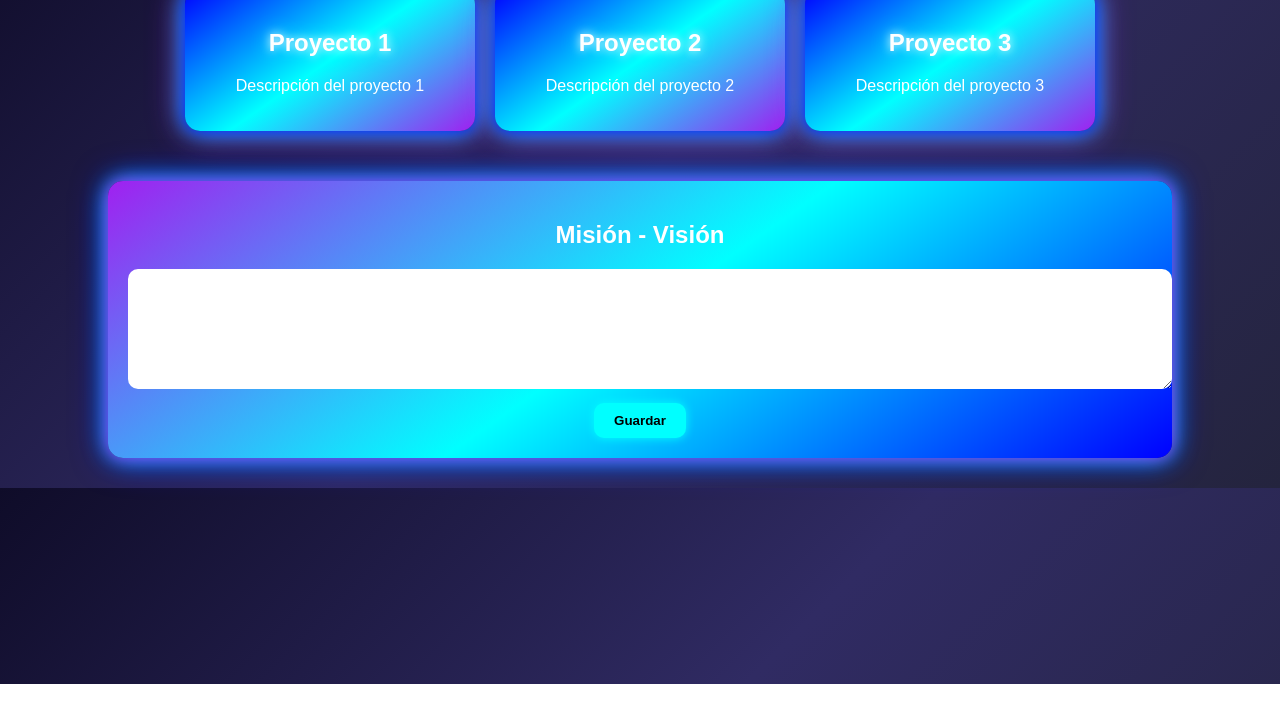
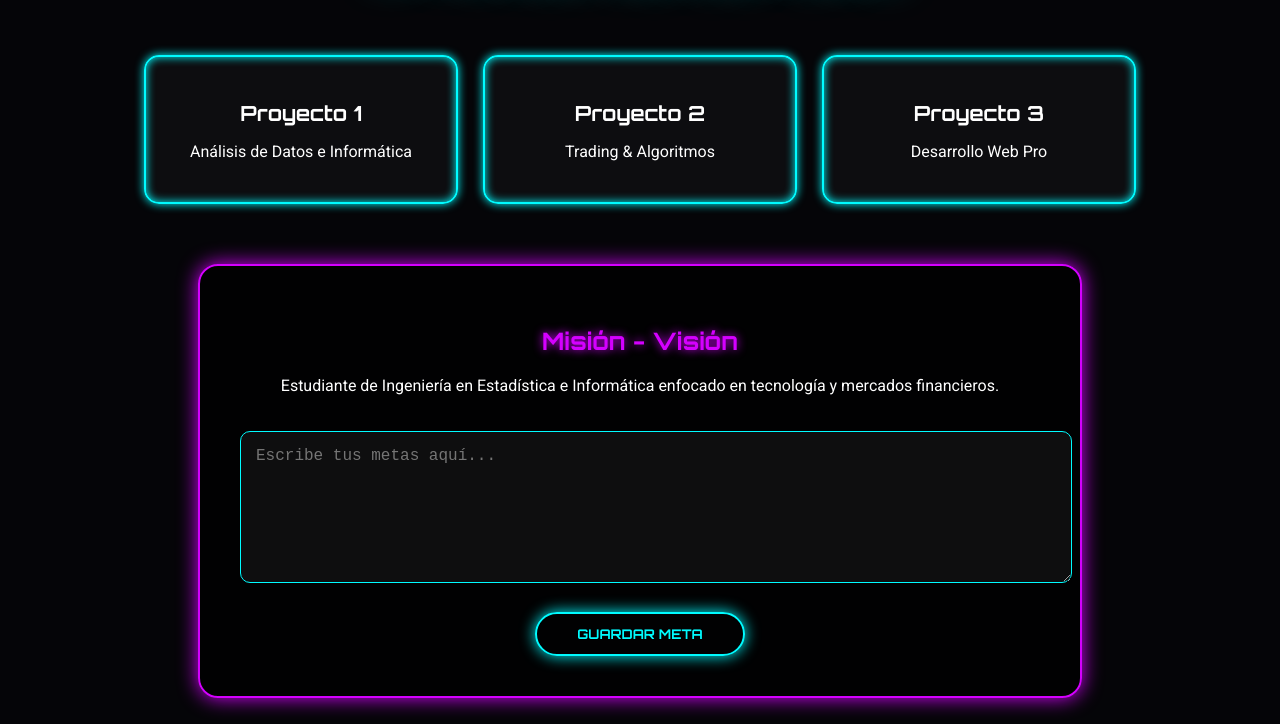
Before and after one commit to Yossel-Condori-Arrosquipa/Mi-primer-repositorio, a plain HTML site: page index.html in a window 1280 px wide. Shown: the part 116-840 px from the top of the page. Before the commit the page ends 800 px from the top, so only its background shows below. Drawn offline with Linux system fonts and the light colour scheme.

Commit message:
Mi primera página web

```diff
--- a/index.html
+++ b/index.html
@@ -2,127 +2,169 @@
 <html lang="es">
 <head>
     <meta charset="UTF-8">
-<title>MI PRIMER REPOSITORIO</title>
+    <meta name="viewport" content="width=device-width, initial-scale=1.0">
+    <title>Mi Portafolio Neón Pro</title>
+    <link href="https://fonts.googleapis.com/css2?family=Orbitron:wght@400;700&family=Roboto:wght@300;400&display=swap" rel="stylesheet">
 
     <style>
+        :root {
+            --neon-cyan: #00fbff;
+            --neon-purple: #d400ff;
+            --bg-dark: #050508;
+        }
+
         body {
+            background-color: var(--bg-dark);
+            color: white;
+            font-family: 'Roboto', sans-serif;
             margin: 0;
-        font-family: Arial, sans-serif;
-        background: linear-gradient(135deg, #0f0c29, #302b63, #24243e);
-        color: white;
-        text-align: center;
+            padding: 20px;
+            display: flex;
+            flex-direction: column;
+            align-items: center;
+            min-height: 100vh;
         }
 
         h1 {
-        margin: 20px;
-        font-size: 40px;
-        text-shadow: 0 0 10px #00f, 0 0 20px #0ff, 0 0 30px #a020f0;
+            font-family: 'Orbitron', sans-serif;
+            margin-top: 40px;
+            color: #fff;
+            text-transform: uppercase;
+            letter-spacing: 4px;
+            text-align: center;
+            /* Neón intenso en el título */
+            text-shadow:
+                0 0 5px #fff,
+                0 0 10px var(--neon-cyan),
+                0 0 20px var(--neon-cyan),
+                0 0 40px var(--neon-cyan);
         }
 
         .container {
             display: flex;
+            gap: 25px;
+            margin-top: 50px;
+            flex-wrap: wrap;
             justify-content: center;
-        gap: 20px;
-        flex-wrap: wrap;
-        padding: 20px;
         }
 
         .card {
-        width: 250px;
-        padding: 20px;
+            background: rgba(255, 255, 255, 0.03);
+            border: 2px solid var(--neon-cyan);
             border-radius: 15px;
-        background: linear-gradient(145deg, #00f, #0ff, #a020f0);
-        box-shadow: 0 0 15px #00f, 0 0 25px #0ff, 0 0 35px #a020f0;
-        transition: transform 0.3s;
+            padding: 25px;
+            width: 260px;
+            text-align: center;
+            transition: all 0.4s ease;
+            /* Sombra de neón externa e interna */
+            box-shadow:
+                0 0 10px var(--neon-cyan),
+                inset 0 0 10px var(--neon-cyan);
         }
 
+        /* Efecto cuando pasas el mouse (Hover) */
         .card:hover {
-        transform: scale(1.05);
+            transform: translateY(-15px);
+            border-color: var(--neon-purple);
+            box-shadow:
+                0 0 20px var(--neon-purple),
+                0 0 40px var(--neon-purple),
+                inset 0 0 15px var(--neon-purple);
         }
 
         .card h2 {
-        text-shadow: 0 0 10px #fff, 0 0 20px #0ff;
+            font-family: 'Orbitron', sans-serif;
+            font-size: 1.3rem;
+            margin-bottom: 15px;
+            color: #fff;
         }
 
-    .misión {
-        margin: 30px auto;
-        width: 80%;
-        padding: 20px;
-        border-radius: 15px;
-        background: linear-gradient(145deg, #a020f0, #0ff, #00f);
-        box-shadow: 0 0 15px #a020f0, 0 0 25px #0ff, 0 0 35px #00f;
+        .mision-vision {
+            margin-top: 60px;
+            width: 90%;
+            max-width: 800px;
+            padding: 40px;
+            background: rgba(0, 0, 0, 0.8);
+            border: 2px solid var(--neon-purple);
+            border-radius: 20px;
+            box-shadow: 0 0 20px var(--neon-purple);
+            text-align: center;
+        }
+
+        .mision-vision h2 {
+            font-family: 'Orbitron', sans-serif;
+            color: var(--neon-purple);
+            text-shadow: 0 0 10px var(--neon-purple);
+            margin-bottom: 20px;
         }
 
         textarea {
             width: 100%;
-        height: 100px;
+            height: 120px;
+            background: rgba(255, 255, 255, 0.05);
+            border: 1px solid var(--neon-cyan);
+            color: white;
+            padding: 15px;
             border-radius: 10px;
-        border: none;
-        padding: 10px;
-        font-size: 14px;
+            margin-top: 20px;
+            font-size: 1rem;
             outline: none;
+            transition: 0.3s;
+        }
+
+        textarea:focus {
+            border-color: var(--neon-purple);
+            box-shadow: 0 0 10px var(--neon-purple);
         }
 
         button {
-        margin-top: 10px;
-        padding: 10px 20px;
-        border: none;
-        border-radius: 10px;
-        background: #0ff;
-        color: black;
+            margin-top: 25px;
+            padding: 12px 40px;
+            background: transparent;
+            color: var(--neon-cyan);
+            border: 2px solid var(--neon-cyan);
+            border-radius: 50px;
+            cursor: pointer;
+            font-family: 'Orbitron', sans-serif;
             font-weight: bold;
-        cursor: pointer;
-        box-shadow: 0 0 10px #0ff;
+            text-transform: uppercase;
+            transition: 0.3s;
+            box-shadow: 0 0 15px var(--neon-cyan);
         }
 
+        button:hover {
+            background: var(--neon-cyan);
+            color: #000;
+            box-shadow: 0 0 40px var(--neon-cyan);
+        }
     </style>
 </head>
-
 <body>
 
-<h1>MI PRIMER REPOSITORIO</h1>
+    <h1>Mi Primer Repositorio</h1>
 
-<div class="container" id="proyectos"></div>
-
-<div class="misión">
-    <h2>Misión - Visión</h2>
-    <textarea id="texto"></textarea>
-    <br>
-    <button onclick="guardarTexto()">Guardar</button>
+    <div class="container">
+        <div class="card">
+            <h2>Proyecto 1</h2>
+            <p>Análisis de Datos e Informática</p>
+        </div>
+        <div class="card">
+            <h2>Proyecto 2</h2>
+            <p>Trading & Algoritmos</p>
+        </div>
+        <div class="card">
+            <h2>Proyecto 3</h2>
+            <p>Desarrollo Web Pro</p>
+        </div>
     </div>
 
-<script>
-    // 🔹 ARREGLO DE PROYECTOS
-    const proyectos = [
-        { nombre: "Proyecto 1", descripcion: "Descripción del proyecto 1" },
-        { nombre: "Proyecto 2", descripcion: "Descripción del proyecto 2" },
-        { nombre: "Proyecto 3", descripcion: "Descripción del proyecto 3" }
-    ];
-
-    const contenedor = document.getElementById("proyectos");
-
-    proyectos.forEach(p => {
-        const div = document.createElement("div");
-        div.className = "card";
-        div.innerHTML = `<h2>${p.nombre}</h2><p>${p.descripcion}</p>`;
-        contenedor.appendChild(div);
-    });
-
-    // 🔹 GUARDAR MISIÓN-VISIÓN
-    function guardarTexto() {
-        const texto = document.getElementById("texto").value;
-        localStorage.setItem("misionVision", texto);
-        alert("Guardado correctamente");
-    }
-
-    // 🔹 CARGAR TEXTO GUARDADO
-    window.onload = () => {
-        const guardado = localStorage.getItem("misionVision");
-        if (guardado) {
-            document.getElementById("texto").value = guardado;
-        }
-    }
-</script>
+    <div class="mision-vision">
+        <h2>Misión - Visión</h2>
+        <p>Estudiante de Ingeniería en Estadística e Informática enfocado en tecnología y mercados financieros.</p>
+        <textarea placeholder="Escribe tus metas aquí..."></textarea>
+        <br>
+        <button onclick="alert('¡Meta guardada con éxito!')">Guardar Meta</button>
+    </div>
 
 </body>
 </html>
```
Lines whose indentation alone changed are shown as unchanged.
